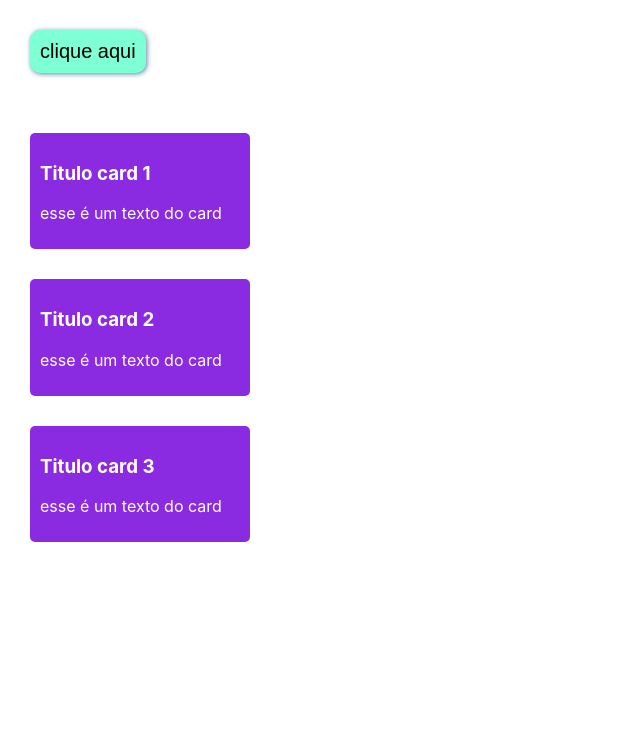
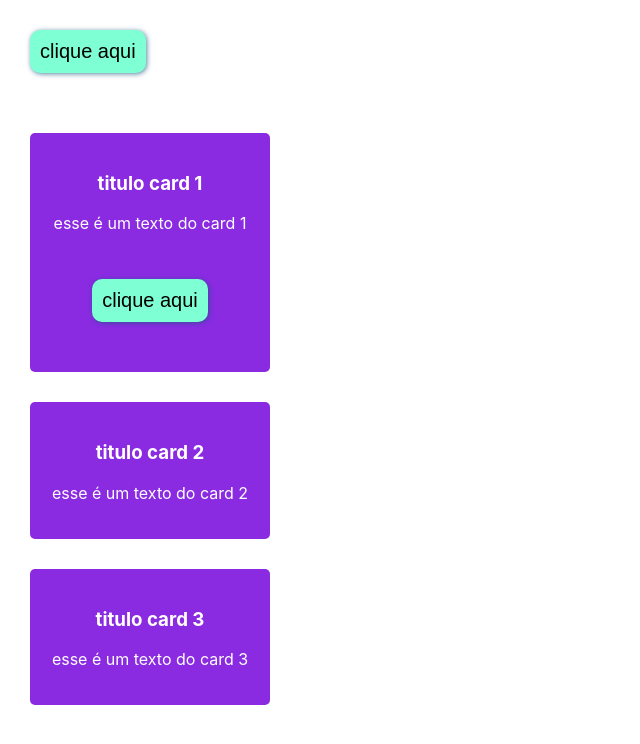
Before and after one commit to mariana549/curso-dev-quest, a React (Create React App) app in the folder react/05-creaat-react-app/primeiro-app/: page / in a window 1280 px wide. Shown: the top 744 px of the page, without its empty margins (0-640 px from the left). Built offline with nearby package versions, Linux system fonts and the light colour scheme.

Commit message:
utilizando o children

```diff
--- a/react/05-creaat-react-app/primeiro-app/src/App.js
+++ b/react/05-creaat-react-app/primeiro-app/src/App.js
@@ -6,10 +6,23 @@ import Card from './components/card/card.js';
 function App() {
   return (
     <>
-      <Button  />
-      <Card title="Titulo card 1"/>
-      <Card title="Titulo card 2"/>
-      <Card title="Titulo card 3"/>
+      <Button />
+
+      <Card>
+        <h3>titulo card 1</h3>
+        <p>esse é um texto do card 1</p>
+        <Button />
+      </Card>
+
+      <Card>
+        <h3>titulo card 2</h3>
+        <p>esse é um texto do card 2</p>
+      </Card>
+
+      <Card>
+        <h3>titulo card 3</h3>
+        <p>esse é um texto do card 3</p>
+      </Card>
     </>
   );
 }
--- a/react/05-creaat-react-app/primeiro-app/src/components/card/card.css
+++ b/react/05-creaat-react-app/primeiro-app/src/components/card/card.css
@@ -1,8 +1,9 @@
 .card {
    background-color: blueviolet;
    color: white;
-   padding: 10px;
+   padding: 20px;
    margin: 30px;
    width: 200px;
    border-radius: 5px;
+   text-align: center;
 }
--- a/react/05-creaat-react-app/primeiro-app/src/components/card/card.js
+++ b/react/05-creaat-react-app/primeiro-app/src/components/card/card.js
@@ -1,11 +1,10 @@
 import React from 'react'
 import "./card.css"
 
-const Card = ({title}) => {
+const Card = ({children}) => {
    return (
       <div className='card'>
-         <h3>{title}</h3>
-         <p>esse é um texto do card</p>
+         {children}
       </div>
    )
 }
```
